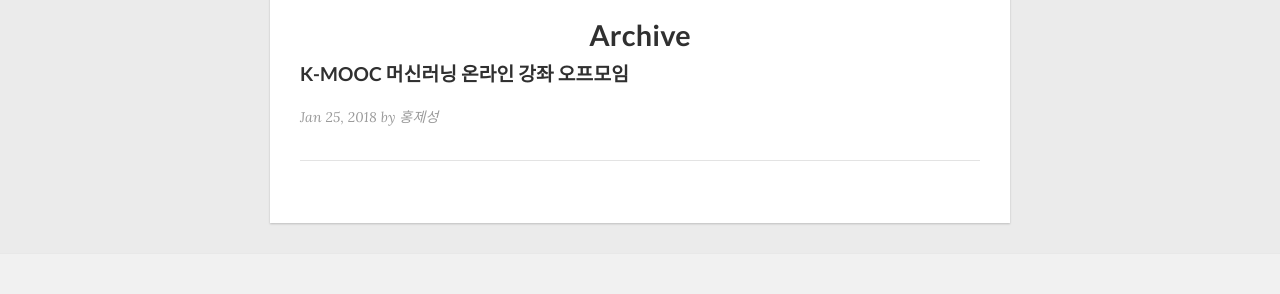
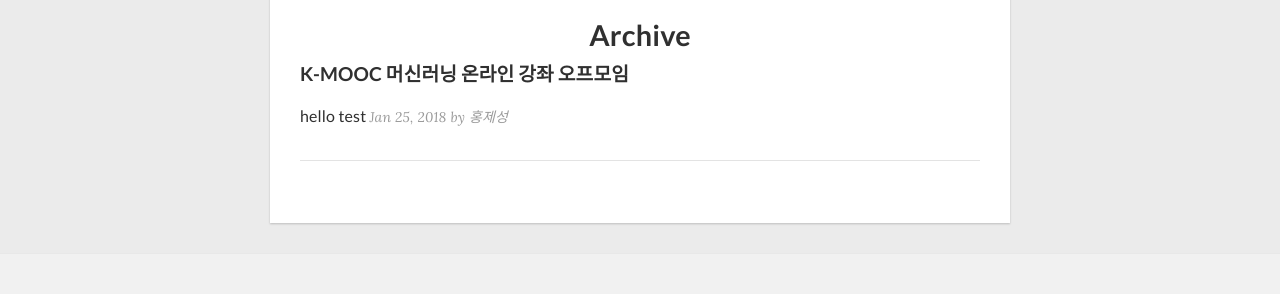
Before and after one commit to HongJeSeong/HongJeSeong.github.io, a Jekyll site: the page built from archive/archive.md, in a window 1280 px wide. Shown: the part 176-470 px from the top of the page. Built offline with Jekyll 4.4.1, drawn with Linux system fonts in a browser that asks for light colours; nearby versions of some CDN libraries.

Commit message:
test image

```diff
--- a/archive/archive.md
+++ b/archive/archive.md
@@ -9,7 +9,7 @@ title: Archive
     {% for post in site.categories.archive %}
         <article class="archive-item">
         <h4><a href="{{ site.baseurl }}{{ post.url }}">{{post.title}}</a></h4>
-         {% if post.img == '' %}
+         {% if post.image != '' %}
            hello test
          {% endif %}
            <span class="post-meta">
```
